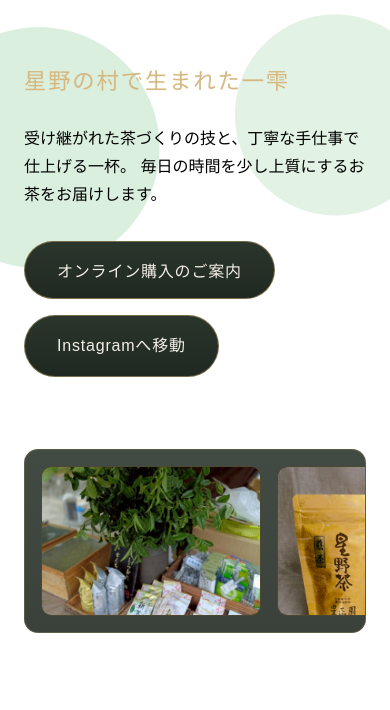
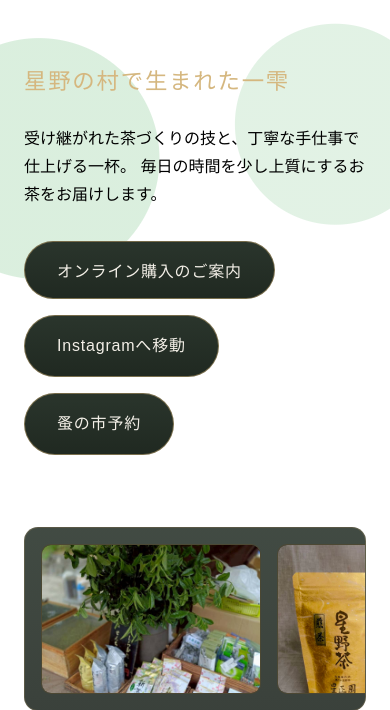
Before and after one commit to angel2316devil/tea_homepage_deploy, a website: page index.html in a window 390 px wide. Shown: the part 82-792 px from the top of the page. Drawn offline with Linux system fonts and the light colour scheme.

Commit message:
reservation_commit

```diff
--- a/index.html
+++ b/index.html
@@ -32,6 +32,9 @@
                     </button>
                     <a class="shop-button large" href="https://www.instagram.com/hoshino_tea_craft/" target="_blank" rel="noopener noreferrer" aria-label="星野ティークラフトのInstagramを開く">
                         Instagramへ移動
+                    </a>
+                    <a class="shop-button large" href="reservation/reservation.html" aria-label="蚤の市予約ページへ移動">
+                        蚤の市予約
                     </a>
                 </div>
             </div>
--- /dev/null
+++ b/reservation/reservation.css
@@ -0,0 +1,49 @@
+:root {
+	--text: #f3efe7;
+}
+
+* {
+	box-sizing: border-box;
+}
+
+html,
+body {
+	min-height: 100%;
+}
+
+body {
+	margin: 0;
+	min-height: 100vh;
+	font-family: "Yu Mincho", "Hiragino Mincho ProN", "Yu Gothic", "Hiragino Kaku Gothic ProN", sans-serif;
+	color: var(--text);
+	background-color: #ffffff;
+	background-image:
+		radial-gradient(circle at 10% 14%, rgba(174, 219, 182, 0.45) 0 120px, transparent 121px),
+		radial-gradient(circle at 86% 12%, rgba(174, 219, 182, 0.36) 0 100px, transparent 101px),
+		radial-gradient(circle at 20% 70%, rgba(174, 219, 182, 0.4) 0 130px, transparent 131px),
+		radial-gradient(circle at 72% 62%, rgba(174, 219, 182, 0.34) 0 110px, transparent 111px),
+		radial-gradient(circle at 92% 88%, rgba(174, 219, 182, 0.3) 0 90px, transparent 91px);
+	background-repeat: no-repeat, no-repeat, no-repeat, no-repeat, no-repeat;
+	background-position: 10% 14%, 86% 12%, 20% 70%, 72% 62%, 92% 88%;
+	background-size: auto, auto, auto, auto, auto;
+	line-height: 1.75;
+}
+
+.reservation-status {
+	min-height: 100vh;
+	display: grid;
+	place-items: center;
+	padding: 24px;
+}
+
+.reservation-status p {
+	margin: 0;
+	color: #1f2d22;
+	font-size: clamp(1.1rem, 2.4vw, 1.6rem);
+	font-weight: 600;
+	text-align: center;
+	background: rgba(255, 255, 255, 0.72);
+	padding: 16px 24px;
+	border-radius: 12px;
+	border: 1px solid rgba(46, 93, 58, 0.25);
+}
```
Also changed, not shown: reservation/reservation.html (added, +16 -0 lines), reservation/reservation.js (added), 1 other file.
